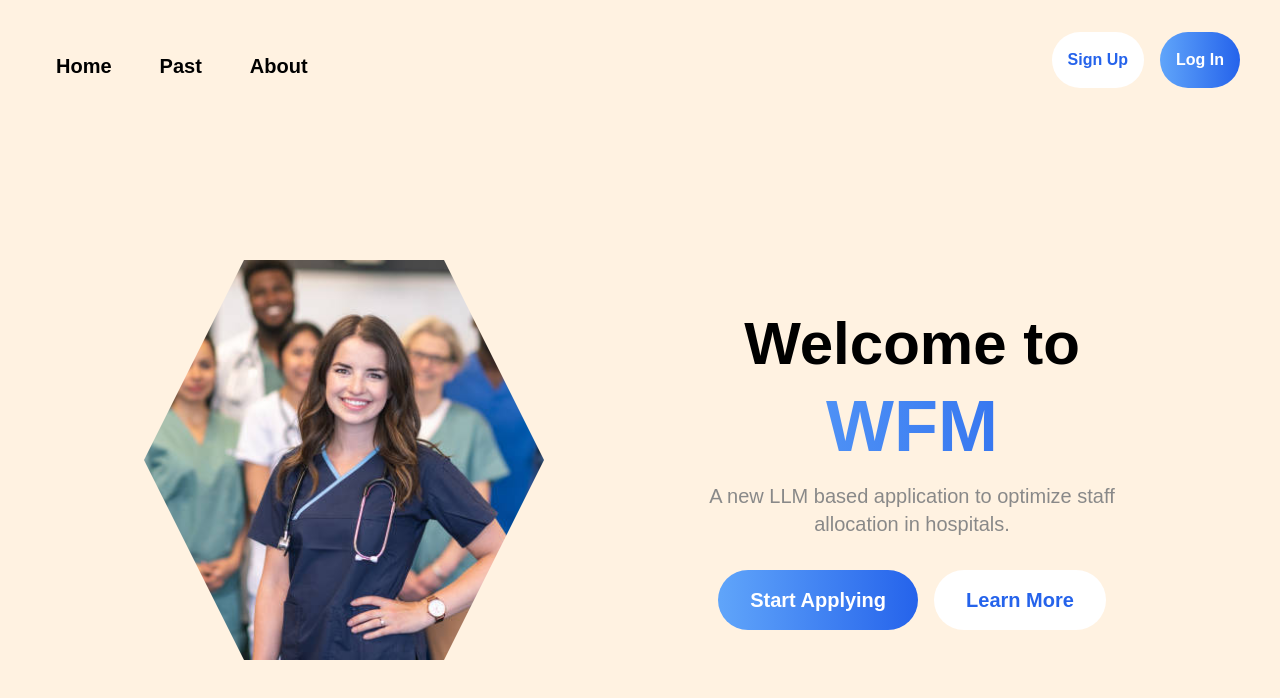
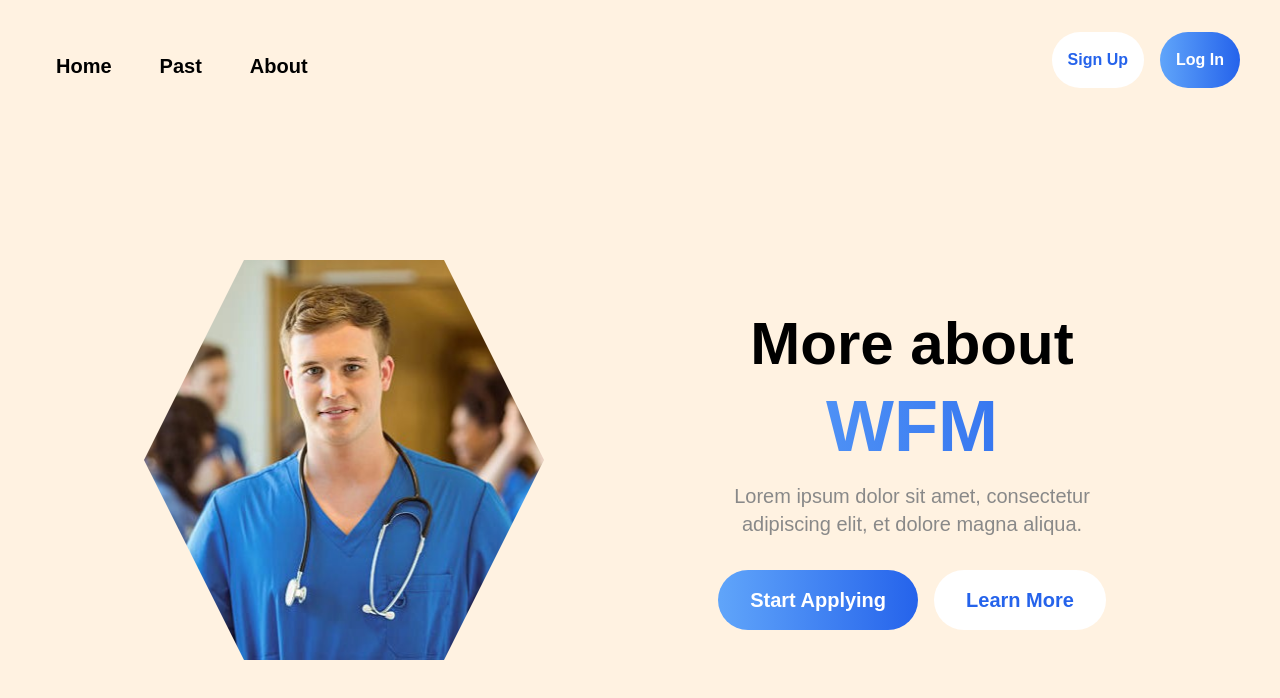
Before and after one commit to xx-Mahika-xx/WFM, a React (Create React App) app in the folder client/: page /home in a window 1280 px wide. Shown: the top 698 px of the page. Built offline with nearby package versions, Linux system fonts and the light colour scheme.

Commit message:
minor bug fix

```diff
--- a/client/src/components/HomeContentSlider.js
+++ b/client/src/components/HomeContentSlider.js
@@ -11,7 +11,7 @@ const HomeContentSlider = () => {
   }, [count])
     return (
         <span className="slider-container">
-        <span className={'slider-slide ' + (count%2==1 ? '':'hidden-slide')}>
+        <span className={'slider-slide ' + (count%2==0 ? '':'hidden-slide')}>
         <div className="flex flex-row items-center justify-evenly h-below-navbar">
           <div>
             <HexagonalImage imglink="female_doctor.jpg" />
@@ -44,7 +44,7 @@ const HomeContentSlider = () => {
         </div>
         </span>
 
-        <span className={'slider-slide second-slide ' + (count%2==0 ? '':'hidden-slide')}>
+        <span className={'slider-slide second-slide ' + (count%2==1 ? '':'hidden-slide')}>
         <div className="flex flex-row items-center justify-evenly h-below-navbar">
           <div>
             <HexagonalImage imglink="doctor_image.jpg" />
```
